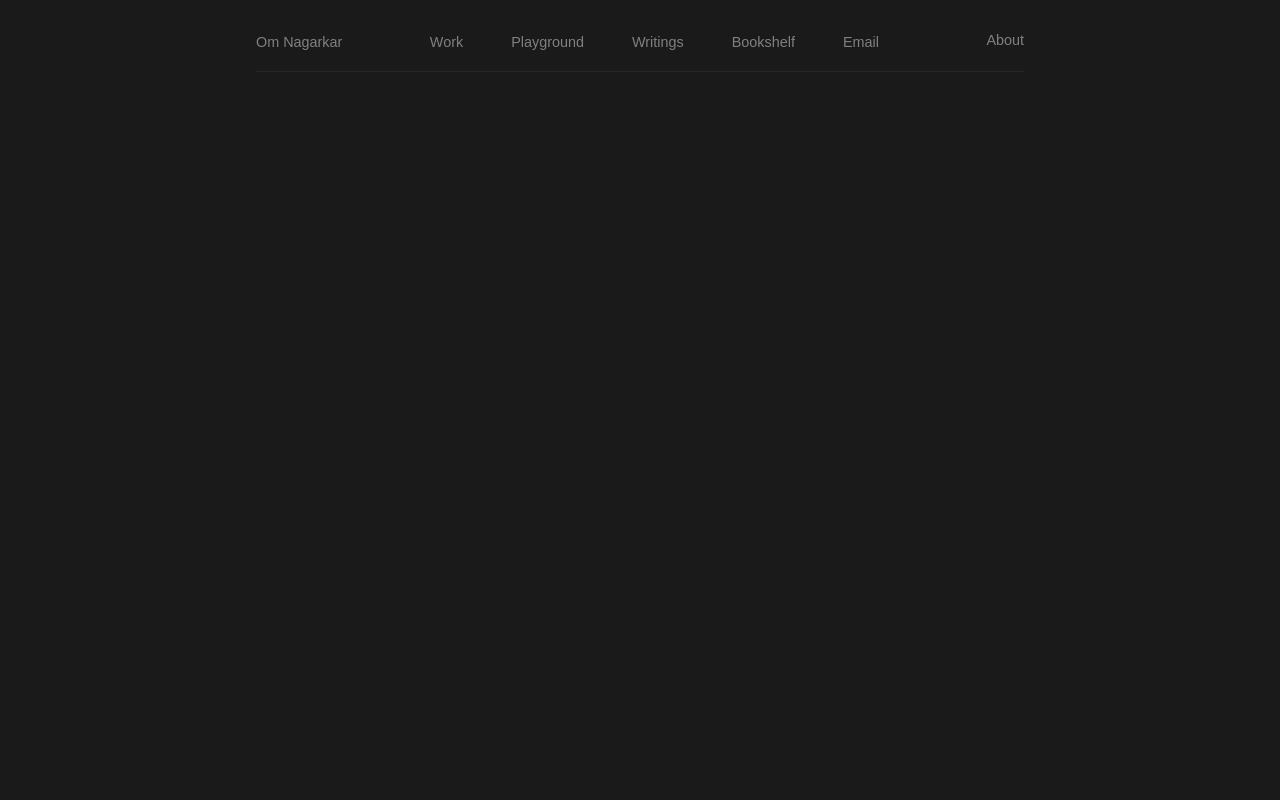
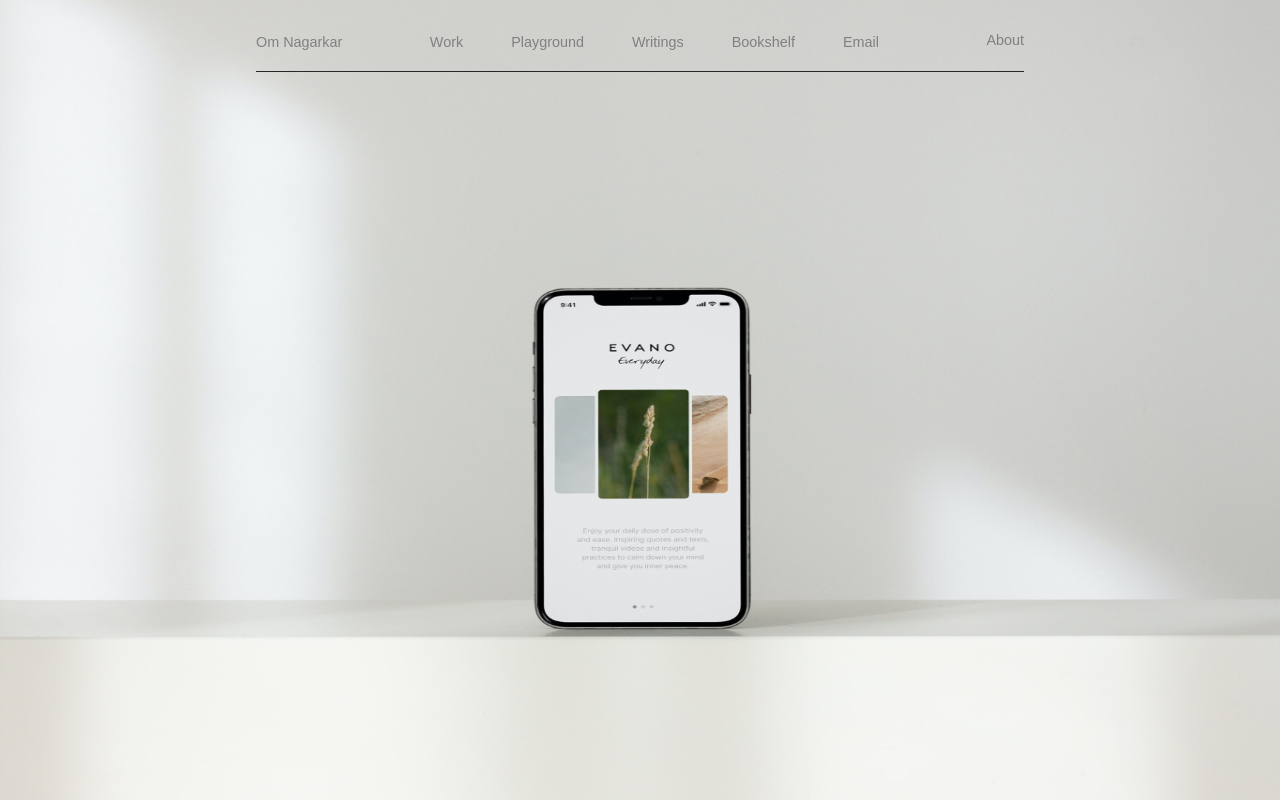
Before and after one commit to H0und5/nextport, a Next.js app: page /work/givelify in a window 1280 px wide. Built offline with nearby package versions, Linux system fonts and the light colour scheme.

Commit message:
-- Observation -- Trying to get this ImageCaseCover component to play well

```diff
--- a/pages/work/givelify.js
+++ b/pages/work/givelify.js
@@ -1,5 +1,10 @@
 // import Head from 'next/head'
-import styles from '../../styles/Home.module.css';
+import styles from "../../styles/Home.module.css";
+
+import ImageCaseCover from "../../src/components/ImageCovers/ImageCaseCover";
+import CaseCard from "../../src/components/Cards/CaseCard";
+
+import giveDisplay from "../../public/giveDisplay.jpeg";
 
 // components
 
@@ -7,10 +12,11 @@ export default function Home() {
   return (
     <div className={styles.container}>
 
+      <ImageCaseCover imageSrc={giveDisplay} alt={"this is a start"}/>
+
       <div className={styles.headerDivider}></div>
 
 
-
     </div>
-  )
+  );
 }
--- a/src/components/Header/Header.module.css
+++ b/src/components/Header/Header.module.css
@@ -7,7 +7,8 @@
   font-size: .9rem;
   animation: header;
   animation-duration: 1s;
-  position: relative;
+  position: sticky;
+  z-index: 99;
 }
 
 /* key frame*/
--- /dev/null
+++ b/src/components/ImageCovers/ImageCaseCover.js
@@ -0,0 +1,11 @@
+import Image from "next/image";
+import styles from './ImageCaseCover.module.css';
+
+const ImageCaseCover = ({ imageSrc, alt }) => {
+
+  return (
+    <Image className={styles.imageCaseCoverContainer} src={imageSrc} layout="fill" alt={alt} width="50%" height="200" objectFit="fill" />
+  )
+}
+
+export default ImageCaseCover;
--- /dev/null
+++ b/src/components/ImageCovers/ImageCaseCover.module.css
@@ -0,0 +1,8 @@
+.imageCaseCoverContainer {
+  object-position: 50%;
+
+  min-width: 100%;
+  max-width: 100%;
+  min-height: 50%;
+  max-height: 50%;
+}
```
